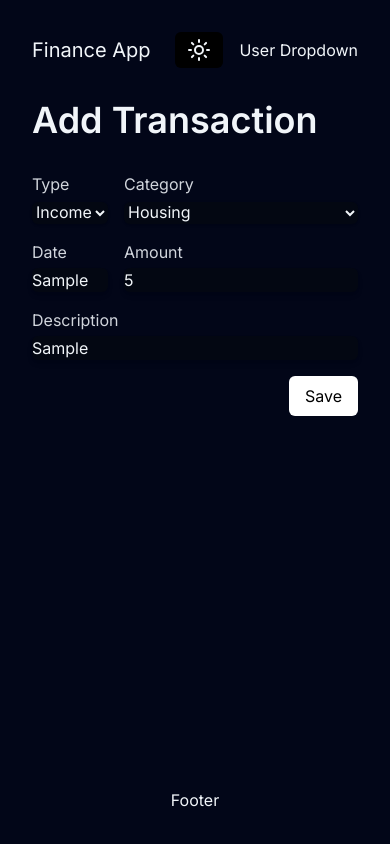
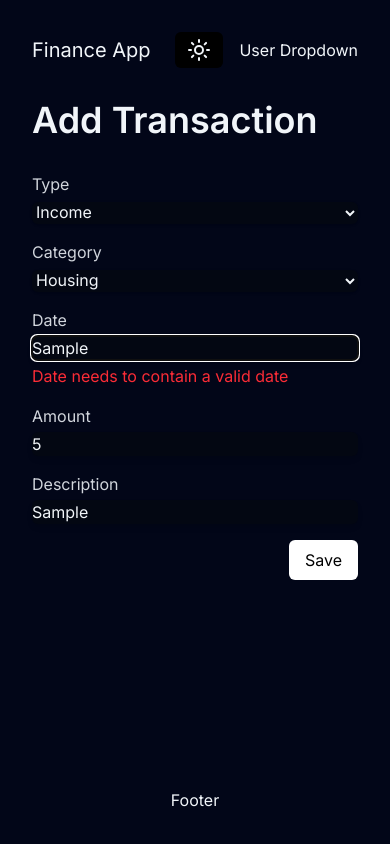
Before and after one commit to dzyamik/financial-app, a Next.js app: page /dashboard/transaction/add in a window 390 px wide. Both pictures are taken after typing "Sample", "5", "Sample" into the empty fields and a click on the button "Save". Built offline with nearby package versions, Linux system fonts and the light colour scheme.

Commit message:
Form validation

```diff
--- a/app/dashboard/components/transaction-form.js
+++ b/app/dashboard/components/transaction-form.js
@@ -6,6 +6,8 @@ import Label from '@/components/label'
 import Select from '@/components/select'
 import { types, categories } from '@/lib/consts'
 import { useForm } from 'react-hook-form'
+import { zodResolver } from '@hookform/resolvers/zod'
+import { transactionSchema } from '@/lib/validation'
 
 export default function TransactionForm(props) {
     const {
@@ -13,7 +15,10 @@ export default function TransactionForm(props) {
         handleSubmit,
         watch,
         formState: { errors },
-    } = useForm()
+    } = useForm({
+        mode: 'onTouched',
+        resolver: zodResolver(transactionSchema),
+    })
 
     const onSubmit = (data) => {
         console.log(data)
@@ -41,14 +46,17 @@ export default function TransactionForm(props) {
                 <div>
                     <Label className="mb-1">Date</Label>
                     <Input {...register('created_at')} />
+                    {errors.created_at && <p className="mt-1 text-red-500">{errors.created_at.message}</p>}
                 </div>
                 <div>
                     <Label className="mb-1">Amount</Label>
                     <Input {...register('amount')} type="number" />
+                    {errors.amount && <p className="mt-1 text-red-500">{errors.amount.message}</p>}
                 </div>
-                <div className="col-span-2">
+                <div className="col-span-1 md:col-span-2">
                     <Label className="mb-1">Description</Label>
                     <Input {...register('description')} />
+                    {errors.description && <p className="mt-1 text-red-500">{errors.description.message}</p>}
                 </div>
             </div>
 
--- /dev/null
+++ b/lib/validation.js
@@ -0,0 +1,16 @@
+import { z } from 'zod'
+import { categories, types } from './consts'
+
+export const transactionSchema = z.object({
+    type: z.enum(types),
+    category: z.enum(categories),
+    amount: z.coerce.number().min(1, {
+        message: 'Amount must be at least 1',
+    }),
+    description: z.string().min(1, {
+        message: 'The description is required',
+    }),
+    created_at: z.string().refine((val) => !isNaN(Date.parse(val)), {
+        message: 'Date needs to contain a valid date',
+    }),
+})
--- a/package.json
+++ b/package.json
@@ -10,13 +10,15 @@
     "json-server": "json-server --watch db.json --port 3100"
   },
   "dependencies": {
+    "@hookform/resolvers": "^5.2.1",
     "json-server": "^0.17.4",
     "lucide-react": "^0.543.0",
     "next": "15.5.2",
     "react": "19.1.0",
     "react-cookie": "^8.0.1",
     "react-dom": "19.1.0",
-    "react-hook-form": "^7.62.0"
+    "react-hook-form": "^7.62.0",
+    "zod": "^4.1.8"
   },
   "devDependencies": {
     "@eslint/eslintrc": "^3",
```
Also changed, not shown: 1 other file (tests, documents, lock files or other folders).
